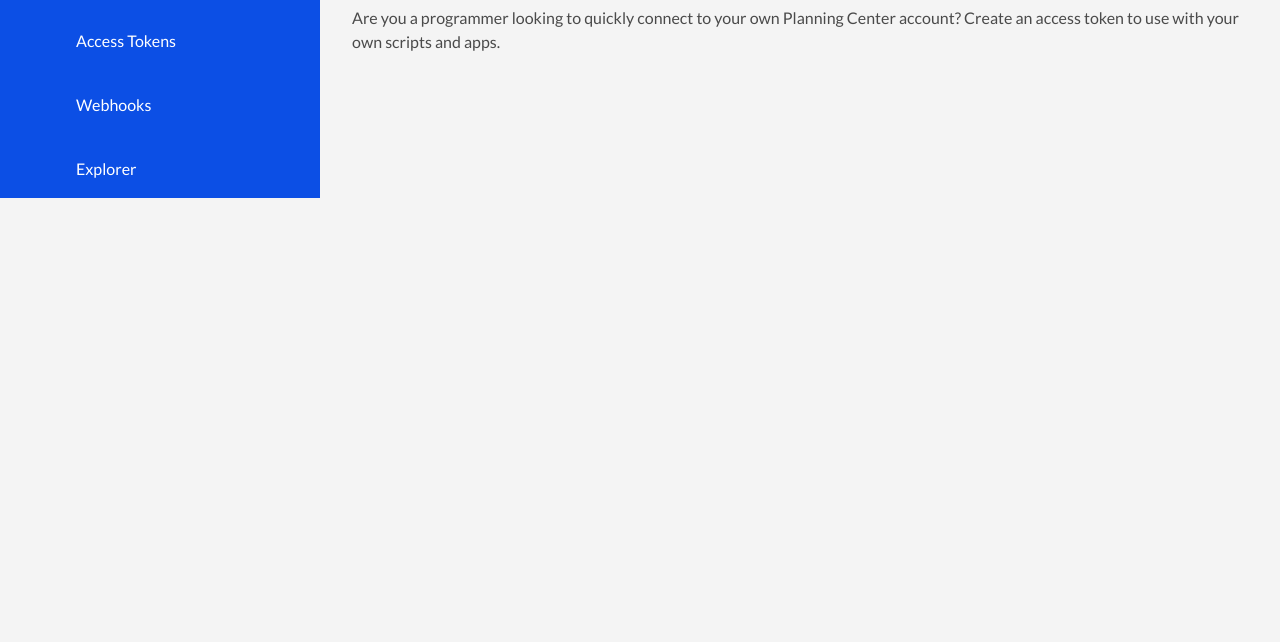
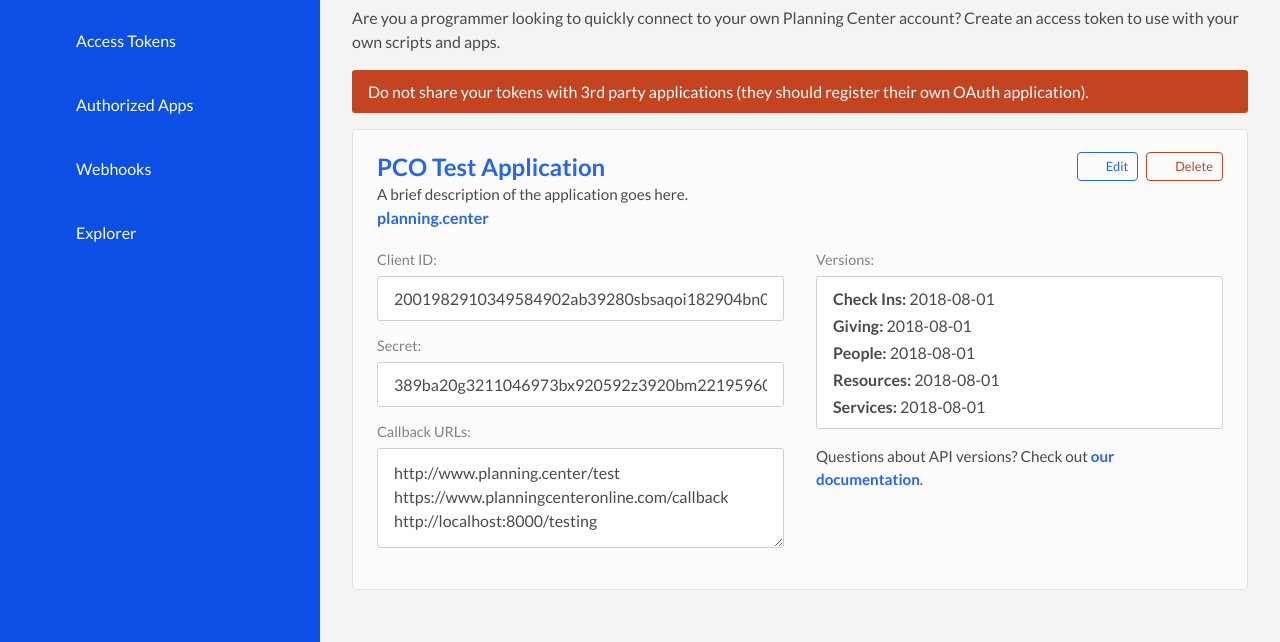
Before and after one commit to joshwilkerson/pco-api-app, a Gatsby site: page /tokens in a window 1280 px wide. Shown: the part 215-857 px from the top of the page. Before the commit the page ends 800 px from the top, so only its background shows below. Built offline with nearby package versions, Linux system fonts and the light colour scheme; Gatsby itself is replaced by a stand-in of ours.

Commit message:
Add “tokens” page and nav item

```diff
--- a/src/components/nav.js
+++ b/src/components/nav.js
@@ -18,6 +18,12 @@
         </Link>
       </li>
       <li>
+        <Link to="authorized" activeClassName="active">
+          <Symbol icon="shield" />
+          Authorized Apps
+        </Link>
+      </li>
+      <li>
         <Link to="webhooks" activeClassName="active">
           <Symbol icon="webhooks" />
           Webhooks
--- a/src/pages/tokens.js
+++ b/src/pages/tokens.js
@@ -1,12 +1,17 @@
 import React from 'react'
 import Layout from '../components/layout'
 import SEO from '../components/seo'
+import { Application, ApplicationBlank, ApplicationNew } from '../components/application'
 
 const Tokens = () => (
   <Layout>
     <SEO title="Access Tokens" />
     <h1>Access Tokens</h1>
     <p>Are you a programmer looking to quickly connect to your own Planning Center account? Create an access token to use with your own scripts and apps.</p>
+    <div className="alert alert--danger">
+      Do not share your tokens with 3rd party applications (they should register their own OAuth application).
+    </div>
+    <Application isToken={true} />
   </Layout>
 )
 
```
Also changed, not shown: src/pages/authorized.js (added, +15 -0 lines), src/icons/icons.svg.
